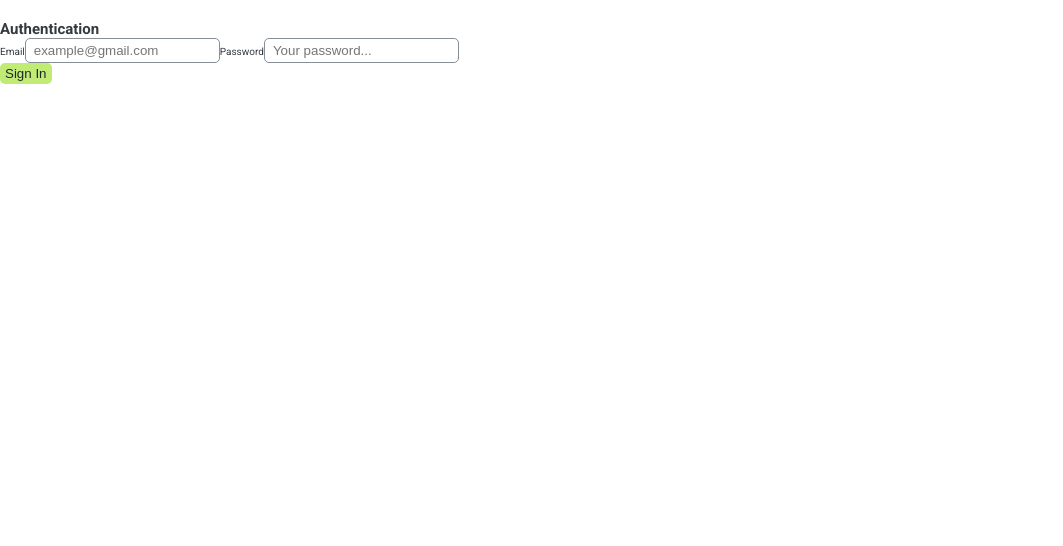
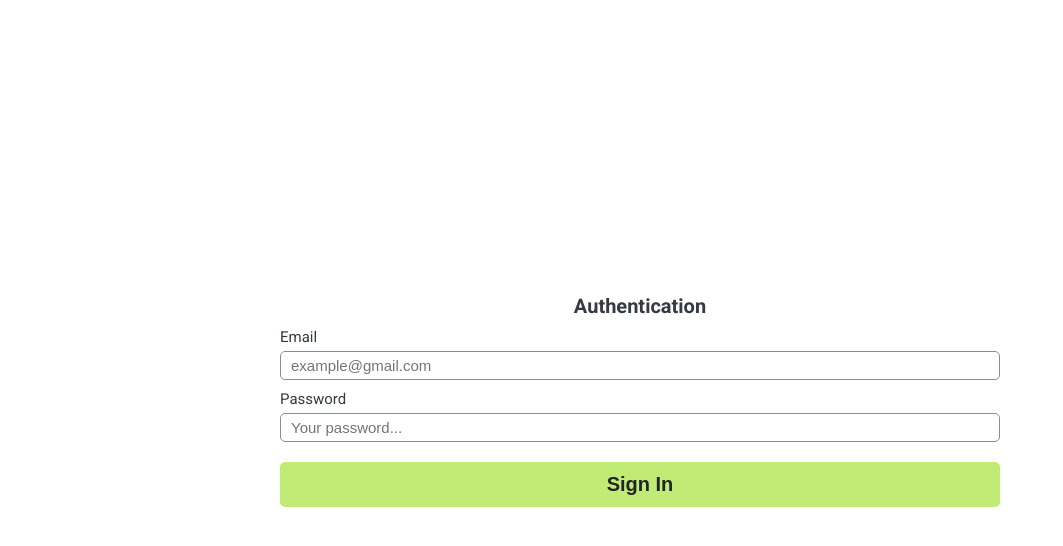
Before and after one commit to NERFTHISPLS/angular-todo-list, an Angular app: page / in a window 1280 px wide. Shown: the top 546 px of the page, without its empty margins (0-1063 px from the left). Built offline with nearby package versions, Linux system fonts and the light colour scheme.

Commit message:
Add styles to auth

```diff
--- a/src/app/pages/auth/auth.component.scss
+++ b/src/app/pages/auth/auth.component.scss
@@ -0,0 +1,46 @@
+.container {
+  display: flex;
+  flex-direction: column;
+  justify-content: center;
+
+  height: 100%;
+  max-width: 72rem;
+
+  margin: 0 auto;
+}
+
+.header {
+  margin: 0 auto;
+  margin-bottom: 1rem;
+
+  font-size: 2rem;
+}
+
+.auth-form {
+  display: flex;
+  flex-direction: column;
+}
+
+.auth-label {
+  font-size: 1.5rem;
+  margin-bottom: 0.5rem;
+}
+
+.input--auth {
+  padding: 0.5rem 1rem;
+
+  font-size: 1.5rem;
+
+  margin-bottom: 1rem;
+
+  &:last-of-type {
+    margin-bottom: 2rem;
+  }
+}
+
+.btn--auth {
+  padding: 1rem 2rem;
+
+  font-weight: 700;
+  font-size: 2rem;
+}
```
